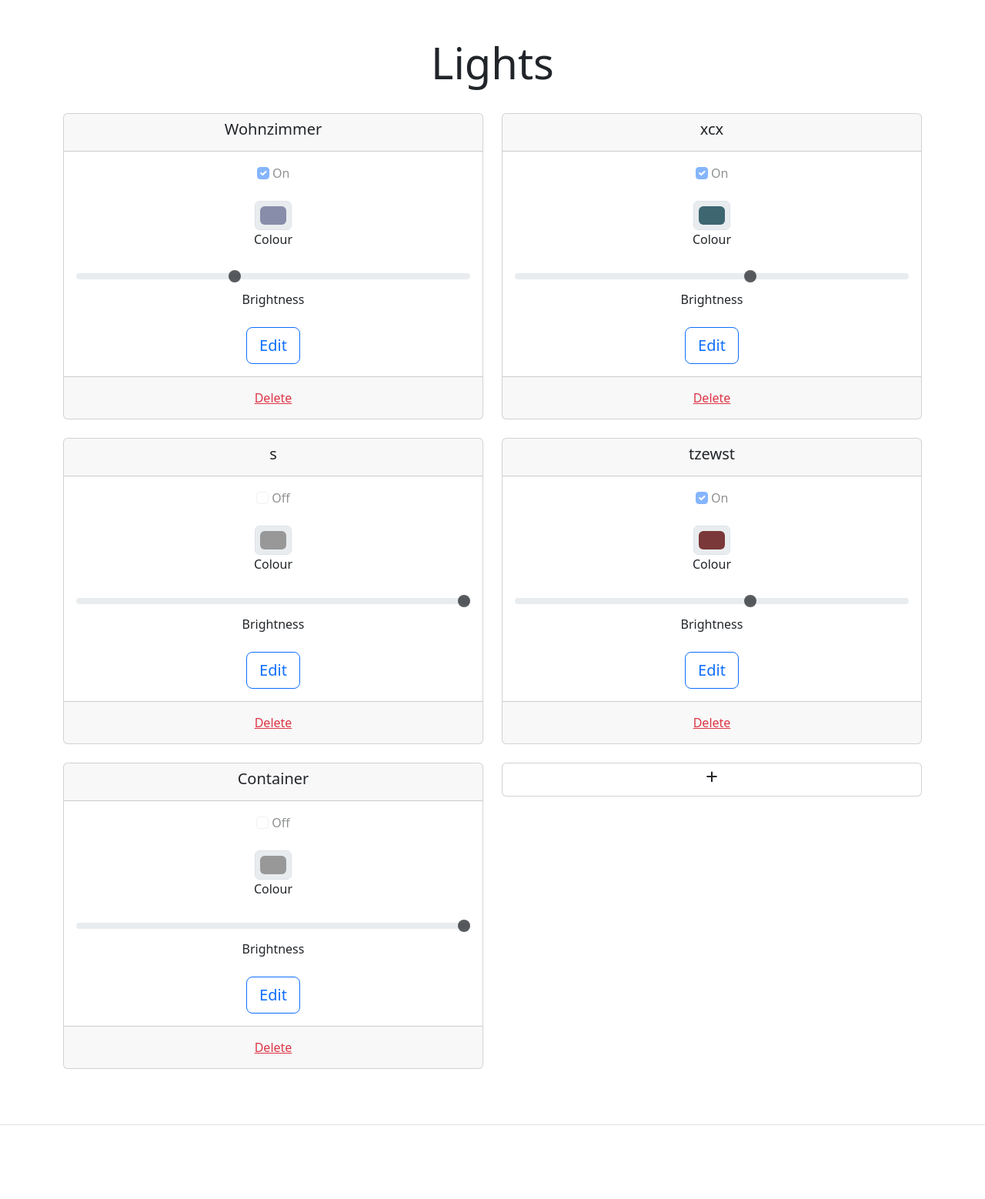
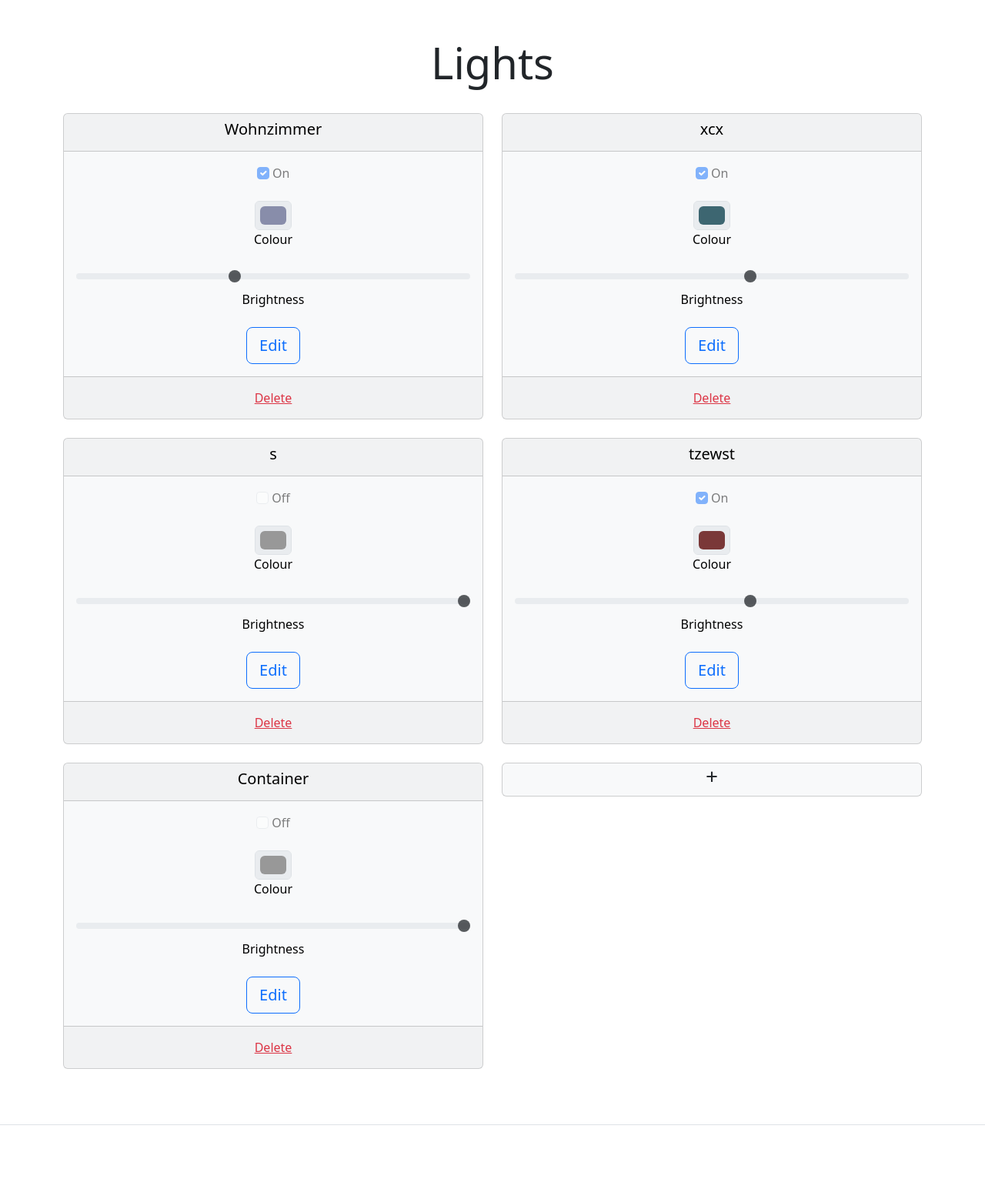
Before and after one commit to INeedAUserNamePLS/HomeControl, a Django app: page / in a window 1280 px wide. Shown: the part 52-1610 px from the top of the page at 77% size. Run offline with Django 4.2, Linux system fonts and the light colour scheme; a user stored in the database is signed in; data comes from the database, SQL or seed files in the repository.

Commit message:
see cards bettter

```diff
--- a/lights/templates/lights/index.html
+++ b/lights/templates/lights/index.html
@@ -10,7 +10,7 @@
 
         {% for light in latest_light_list %}
             <div class="col">
-                <div class="card mb-4">
+                <div class="card mb-4 text-bg-light">
                     <div class="card-header">
                         <h5 class="card-title">{{ light.name }}</h5>
                     </div>
@@ -45,7 +45,7 @@
         {% endfor %}
 
         <div class="col">
-            <div class="card mb-4">
+            <div class="card mb-4 text-bg-light">
                 <a href="{% url 'addLight' %}" class="my-auto stretched-link nav-link text-dark"><h3>+</h3></a>
             </div>
         </div>
```
